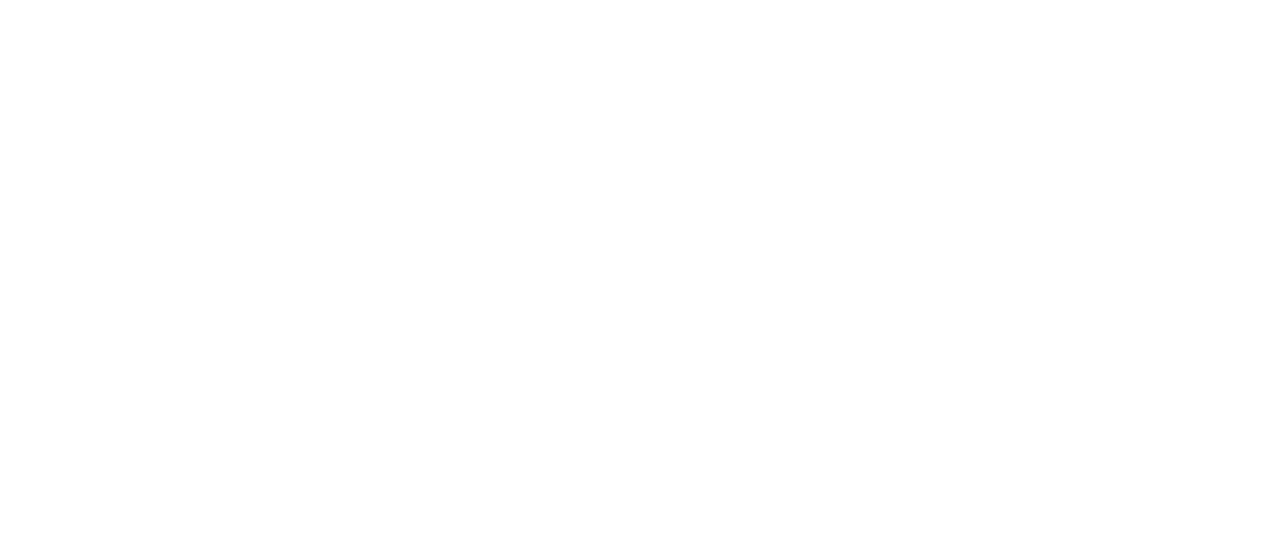
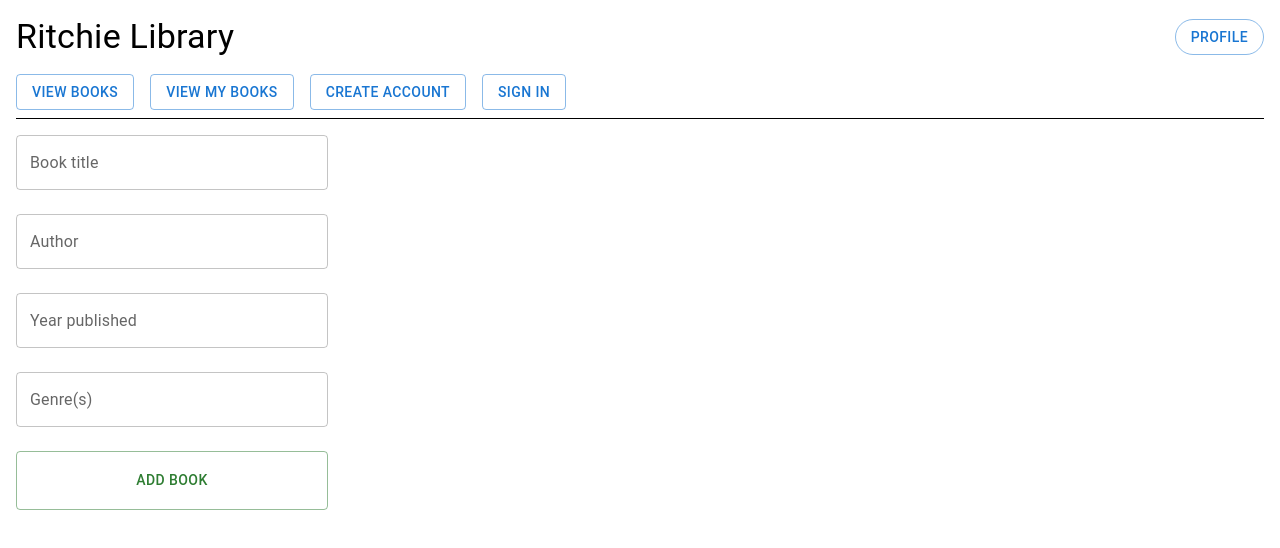
Before and after one commit to ZachS13/iste444-project2, a React (Create React App) app in the folder library-frontend/: page /add-book in a window 1280 px wide. Before the commit this address had no page. Shown: the top 548 px of the page. Built offline with nearby package versions, Linux system fonts and the light colour scheme.

Commit message:
added AddBook page

```diff
--- /dev/null
+++ b/library-frontend/src/AddBook.jsx
@@ -0,0 +1,42 @@
+import * as React from "react";
+import { useEffect, useState } from "react";
+import List from '@mui/material/List';
+import ListItem from '@mui/material/ListItem';
+import ListItemText from '@mui/material/ListItemText';
+import TextField from '@mui/material/TextField';
+import Button from '@mui/material/Button';
+import Box from '@mui/material/Box';
+
+
+export default function AddBook(){
+
+     const [books, setBooks] = useState([]);
+     const [bookData, setBookData] = React.useState({
+      title: "",
+      author: "",
+      yearPublished: 1900,
+      genre: "",
+    });
+
+      useEffect(() => {
+
+
+      }, []);
+
+
+      return (
+        <Box sx={{ display: 'flex', gap: 4, mt: 2 }}>
+          {/* left sidebar */}
+          <Box sx={{ width: '25%', display: 'flex', flexDirection: 'column', gap: 3 }}>
+          <TextField label="Book title" variant="outlined" sx={{ input: { py: 2 } }} />
+          <TextField label="Author" variant="outlined" sx={{ input: { py: 2 } }} />
+          <TextField label="Year published" variant="outlined" sx={{ input: { py: 2 } }} />
+          <TextField label="Genre(s)" variant="outlined" sx={{ input: { py: 2 } }} />
+
+            <Button variant="outlined" color="success" sx={{ py: 2 }}>Add Book</Button>
+          </Box>
+
+
+        </Box>
+      );
+}
--- a/library-frontend/src/ViewBooks.jsx
+++ b/library-frontend/src/ViewBooks.jsx
@@ -6,8 +6,10 @@
 import TextField from '@mui/material/TextField';
 import Button from '@mui/material/Button';
 import Box from '@mui/material/Box';
+import { Outlet, useNavigate } from "react-router-dom";
 
 export default function ViewBooks() {
+  const navigate = useNavigate();
   const [books, setBooks] = useState([]);
 
   useEffect(() => {
@@ -32,7 +34,7 @@
     <Box sx={{ display: 'flex', gap: 4, mt: 2 }}>
       {/* left sidebar */}
       <Box sx={{ width: '25%', display: 'flex', flexDirection: 'column', gap: 3 }}>
-        <Button variant="outlined" sx={{ py: 2 }}>Add Book</Button>
+        <Button variant="outlined" sx={{ py: 2 }} onClick={() => navigate('/add-book')}>Add Book</Button>
         <TextField label="Enter book title to checkout book" variant="outlined" sx={{ input: { py: 2 } }} />
         <Button variant="outlined" color="success" sx={{ py: 2 }}>SUBMIT</Button>
       </Box>
--- a/library-frontend/src/index.js
+++ b/library-frontend/src/index.js
@@ -7,6 +7,7 @@
 import ProfilePage from "./ProfilePage";
 import CreateAccount from "./CreateAccount";
 import SignIn from "./SignIn";
+import AddBook from './AddBook';
 
 const root = ReactDOM.createRoot(document.getElementById('root'));
 root.render(
@@ -18,6 +19,7 @@
           <Route path="/profile" element={<ProfilePage />} />
           <Route path="/create-account" element={<CreateAccount />} />
           <Route path="/sign-in" element={<SignIn />} />
+          <Route path="/add-book" element={<AddBook />} />
         </Route>
       </Routes>
     </BrowserRouter>
```
